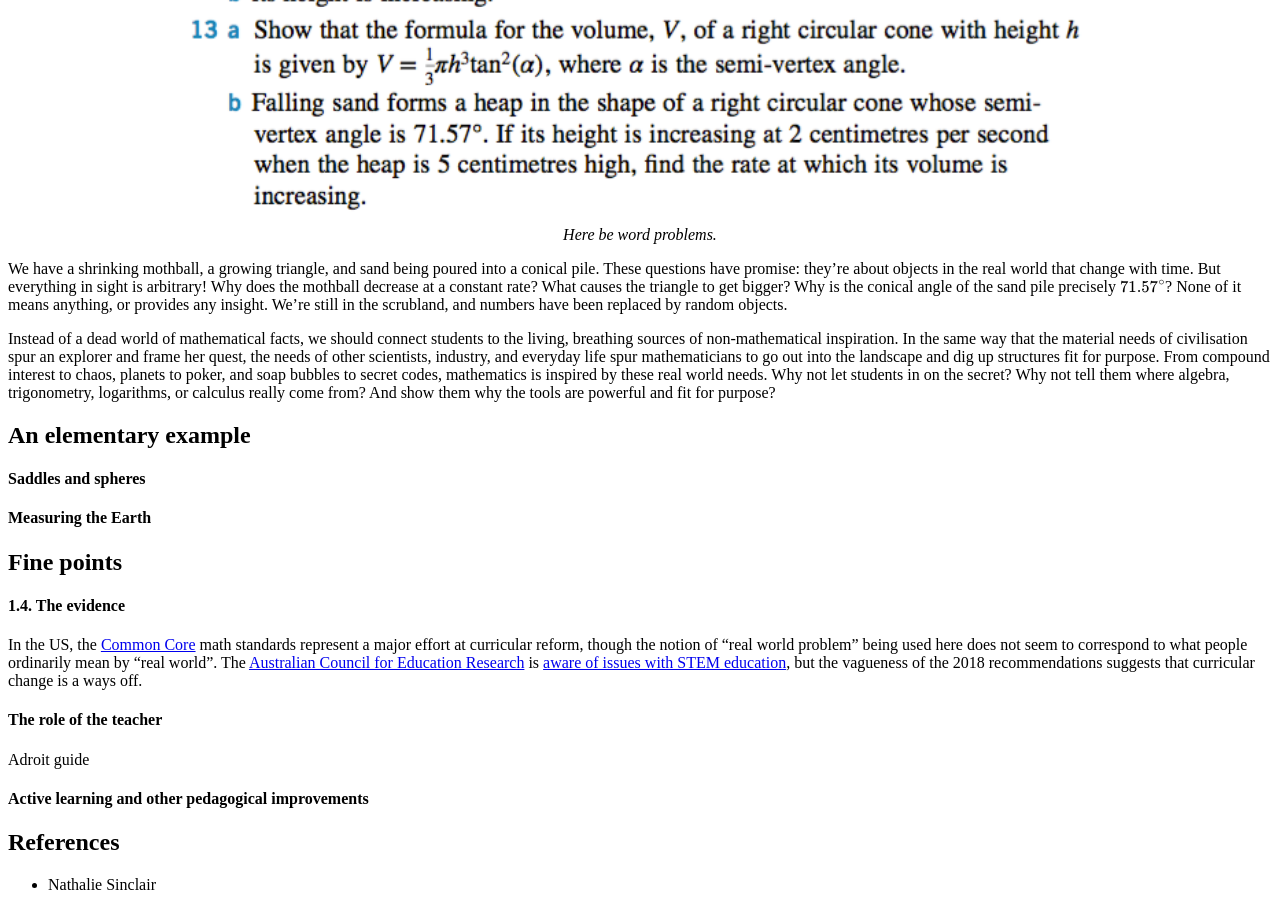
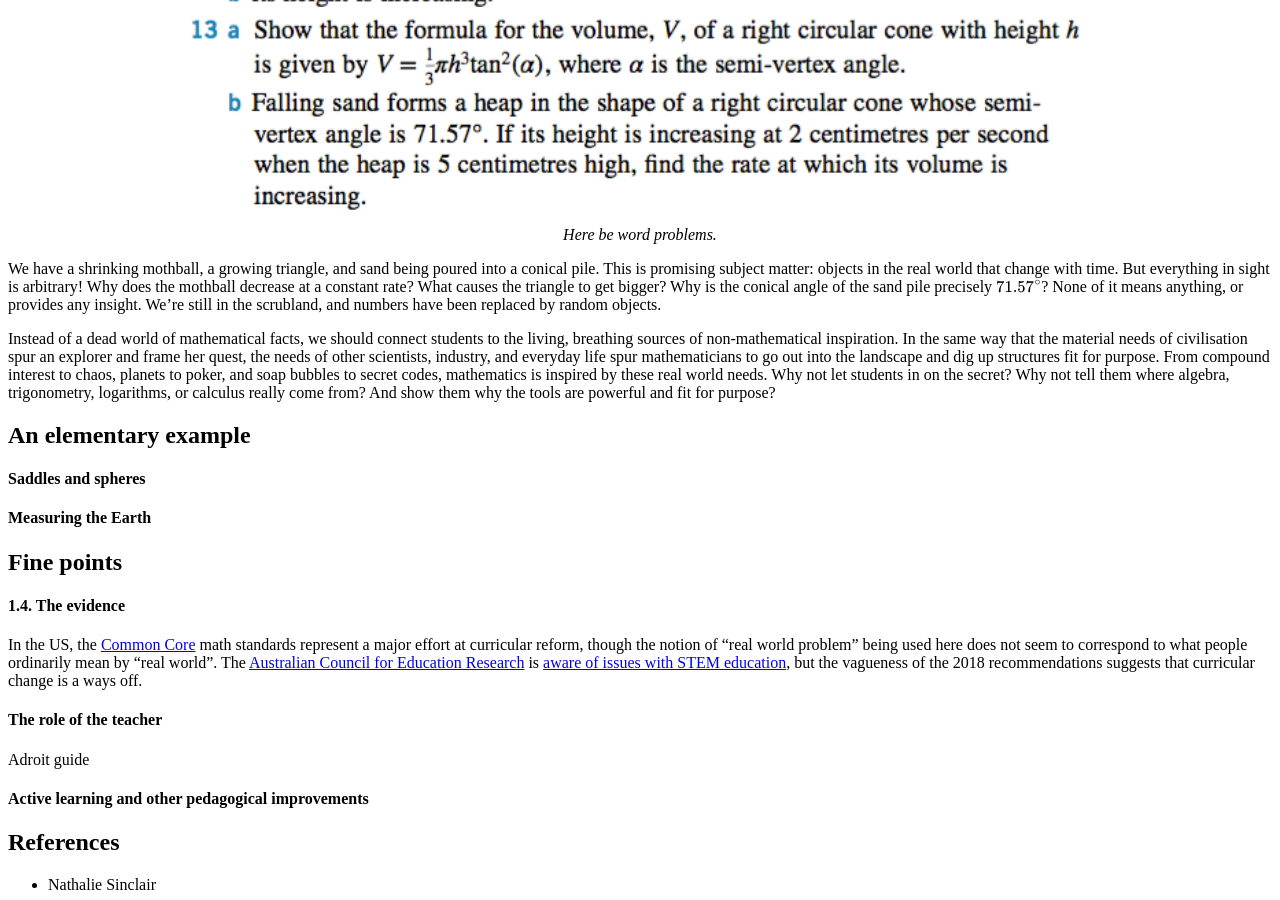
Before and after one commit to hapax/hapax.github.io, a Jekyll site: the page built from assets/teaching.md, in a window 1280 px wide and 900 px high, scrolled down 12799 px. Built offline with Jekyll 4.4.1, drawn with Linux system fonts in a browser that asks for light colours; our own code applies the rules of GitHub Pages for plain Markdown files; formulas are drawn with MathJax 3; a script that is not in the unit is left out; some of the changed text lies outside the part shown.

Commit message:
Update teaching.md

```diff
--- a/assets/teaching.md
+++ b/assets/teaching.md
@@ -662,7 +662,7 @@
 
 We have a shrinking mothball, a growing triangle, and sand being
 poured into a conical pile.
-These questions have promise: they're about objects in the real world
+This is promising subject matter: objects in the real world
 that change with time.
 But everything in sight is arbitrary!
 Why does the mothball decrease at a constant rate?
```
Also changed, not shown: other parts of assets/teaching.md (+2 -2 lines).
